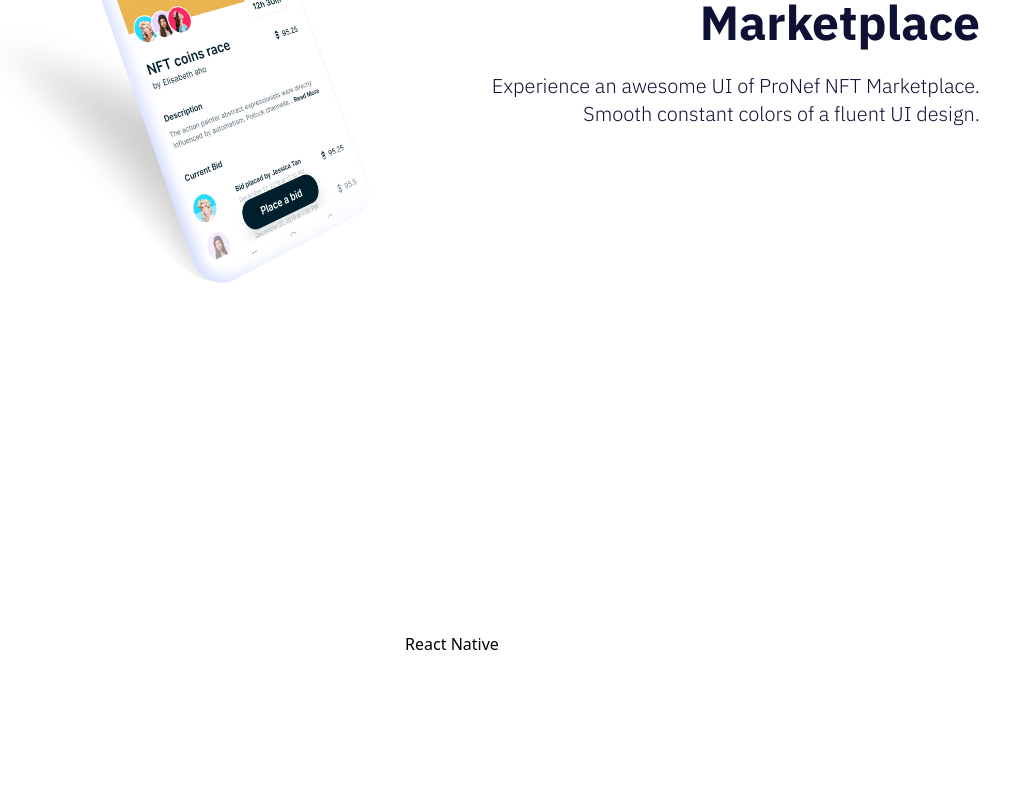
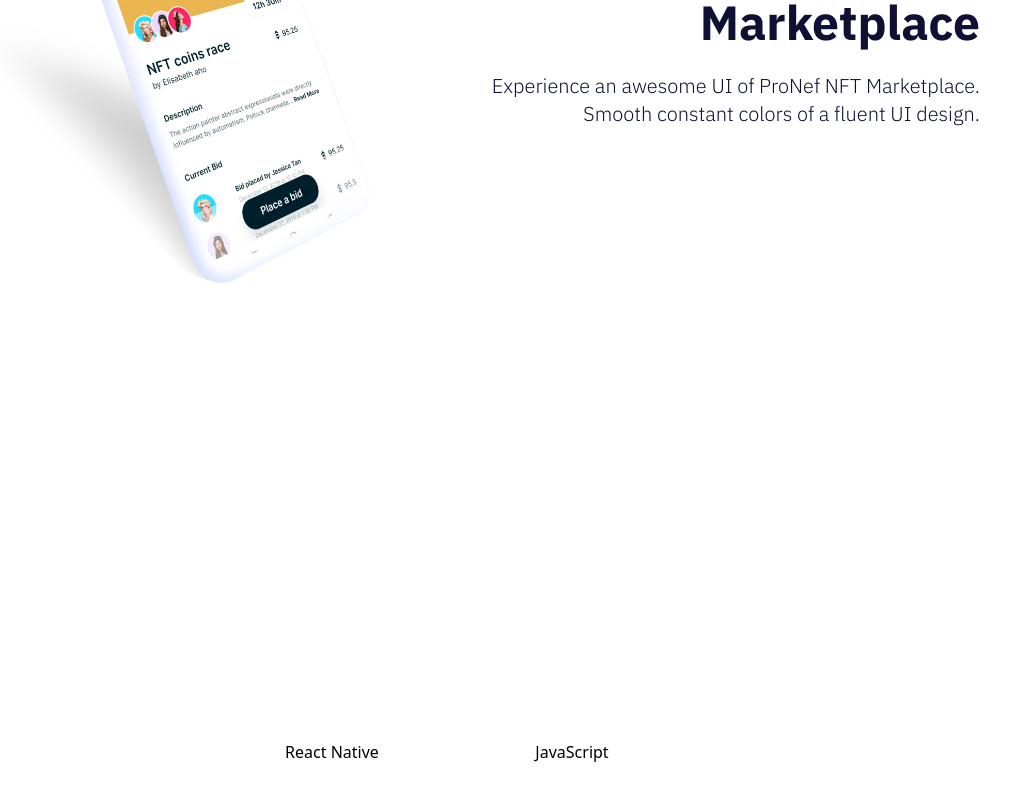
Before and after one commit to Richie1136/Showcase-react-native, a JavaScript app in the folder showcase/: page / in a window 1280 px wide. Shown: the part 1158-1958 px from the top of the page, without its empty margins (188-1198 px from the left). Before the commit the page ends 1878 px from the top, so only its background shows below. Built offline with nearby package versions, Linux system fonts and the light colour scheme; the HTML template or start-up script is replaced by a standard one.

Commit message:
Styling the FeatureCard component

```diff
--- a/showcase/src/components/featurecard/FeatureCard.js
+++ b/showcase/src/components/featurecard/FeatureCard.js
@@ -1,6 +1,8 @@
+import styles from "../../styles/Global"
+
 
 const FeatureCard = ({ iconUrl, iconText }) => (
-  <div>{iconText}</div>
+  <div className={styles.featureCard}>{iconText}</div>
 )
 
 export default FeatureCard
--- a/showcase/src/components/features/Features.js
+++ b/showcase/src/components/features/Features.js
@@ -1,6 +1,7 @@
 import styles from "../../styles/Global"
 import FeatureCard from "../featurecard/FeatureCard"
 import reactImg from '../../assets/react.png'
+import javaScriptImg from '../../assets/javascript.png'
 
 
 const Features = () => {
@@ -13,6 +14,7 @@ const Features = () => {
         </div>
         <div className={`${styles.flexWrap}`}>
           <FeatureCard iconText="React Native" iconUrl={reactImg} />
+          <FeatureCard iconText="JavaScript" iconUrl={javaScriptImg} />
         </div>
       </div>
     </div>
```
